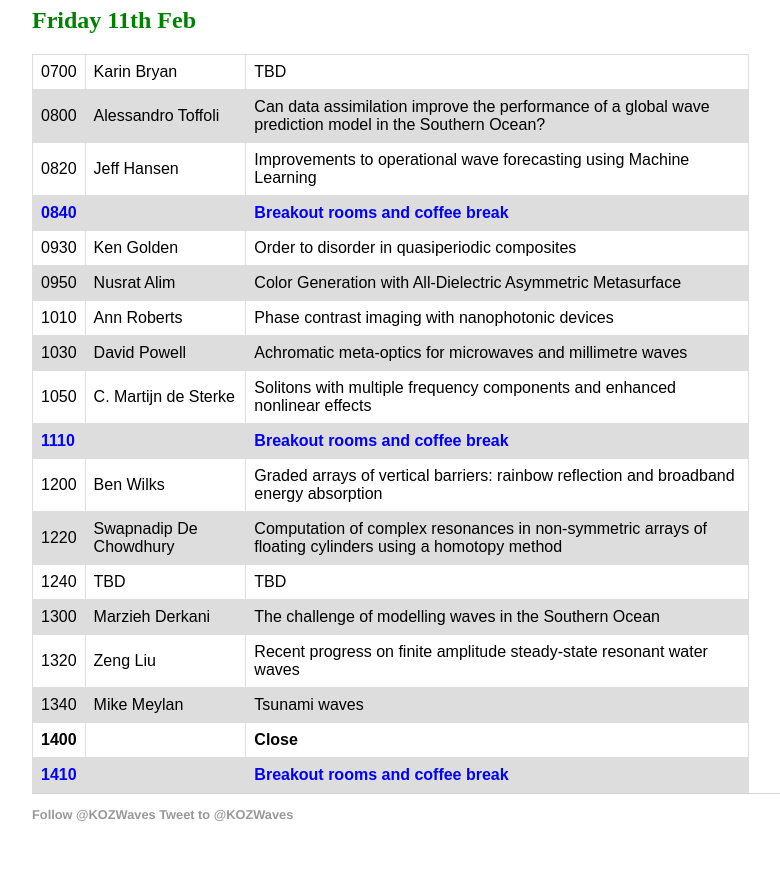
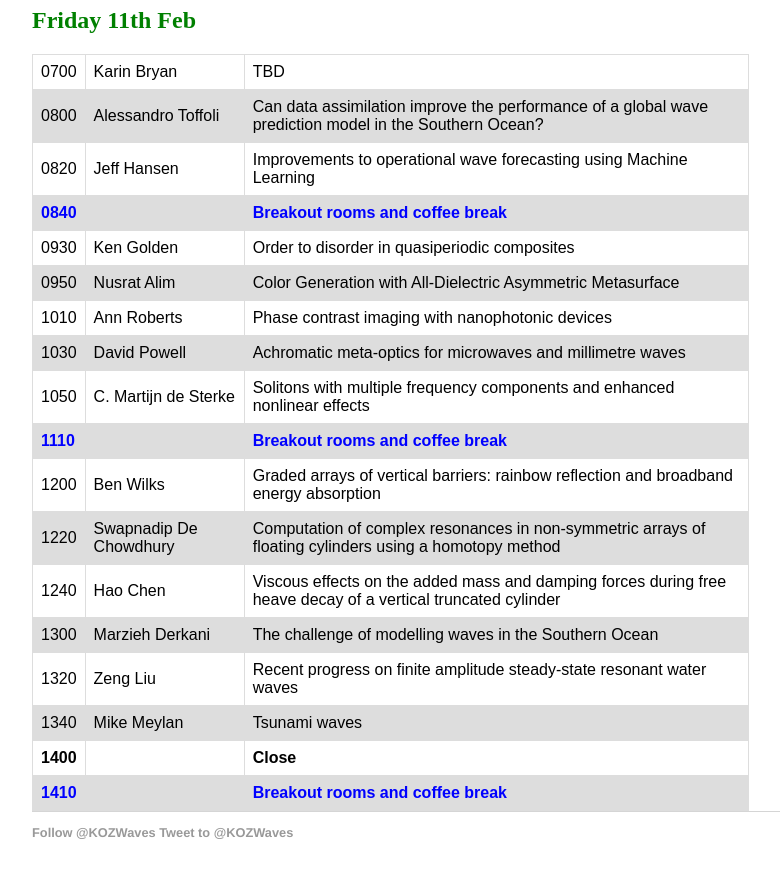
Before and after one commit to kozwaves/kozwaves.github.io, a Jekyll site: the page built from KOZWaves2022/index.html, in a window 1280 px wide and 900 px high, scrolled down 2447 px. Shown: the top 878 px of the window, without its empty margins (160-940 px from the left). Built offline with Jekyll 4.4.1, drawn with Linux system fonts in a browser that asks for light colours; comment, search, counter and statistics services are not loaded.

Commit message:
Update index.html

```diff
--- a/KOZWaves2022/index.html
+++ b/KOZWaves2022/index.html
@@ -325,8 +325,8 @@ tr:nth-child(even) {
 </tr>
 <tr>
 	<td>1240</td>
-	<td>TBD</td>
-	<td>TBD</td>
+	<td>Hao Chen</td>
+	<td>Viscous effects on the added mass and damping forces during free heave decay of a vertical truncated cylinder</td>
 </tr>
 <tr>
 	<td>1300</td>
```
